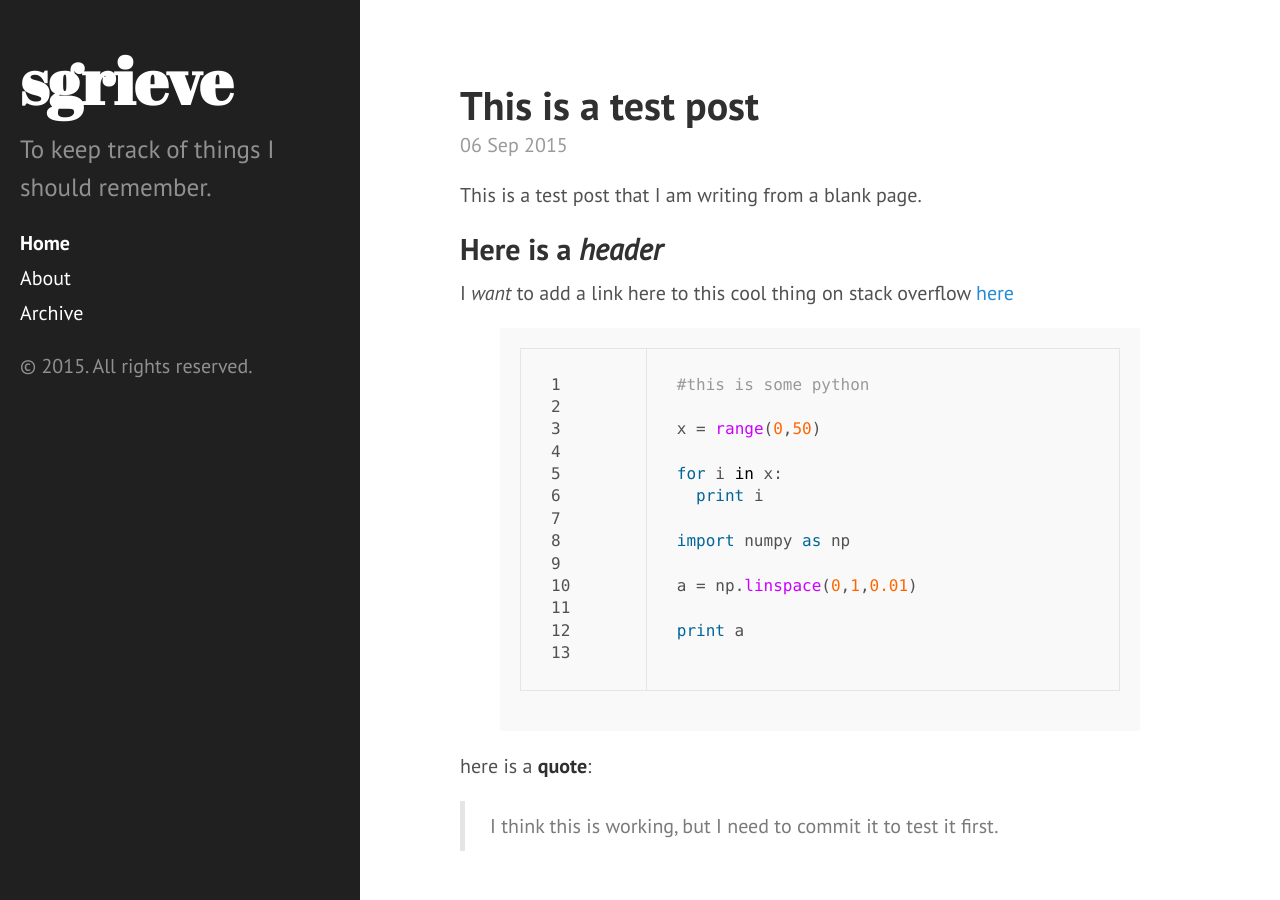
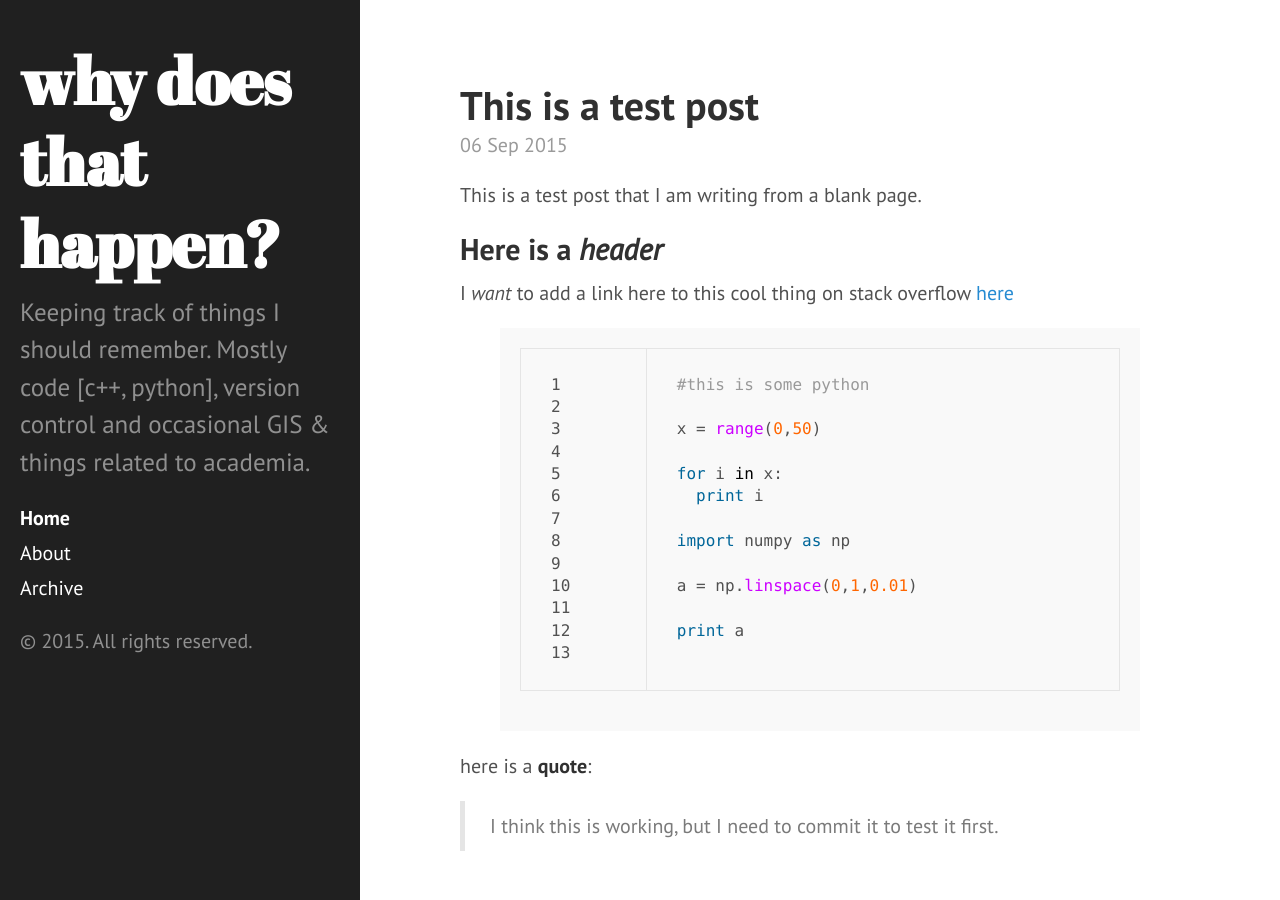
Before and after one commit to sgrieve/sgrieve.github.io, a Jekyll site: the page built from index.html, in a window 1280 px wide and 900 px high. Built offline with Jekyll 4.4.1, drawn with Linux system fonts in a browser that asks for light colours; Markdown is read by kramdown in place of the engine named in the settings; the list of posts is cut into pages by our own code.

Commit message:
more name changes

```diff
--- a/_config.yml
+++ b/_config.yml
@@ -7,9 +7,9 @@ permalink:        pretty
 relative_permalinks: true
 
 # Setup
-title:            'sgrieve'
+title:            'why does that happen?'
 tagline:          'A record of what I learn'
-description:      'To keep track of things I should remember.'
+description:      'Keeping track of things I should remember. Mostly code [c++, python], version control and occasional GIS & things related to academia.'
 url:              http://sgrieve.github.com
 baseurl:          /
 
```
